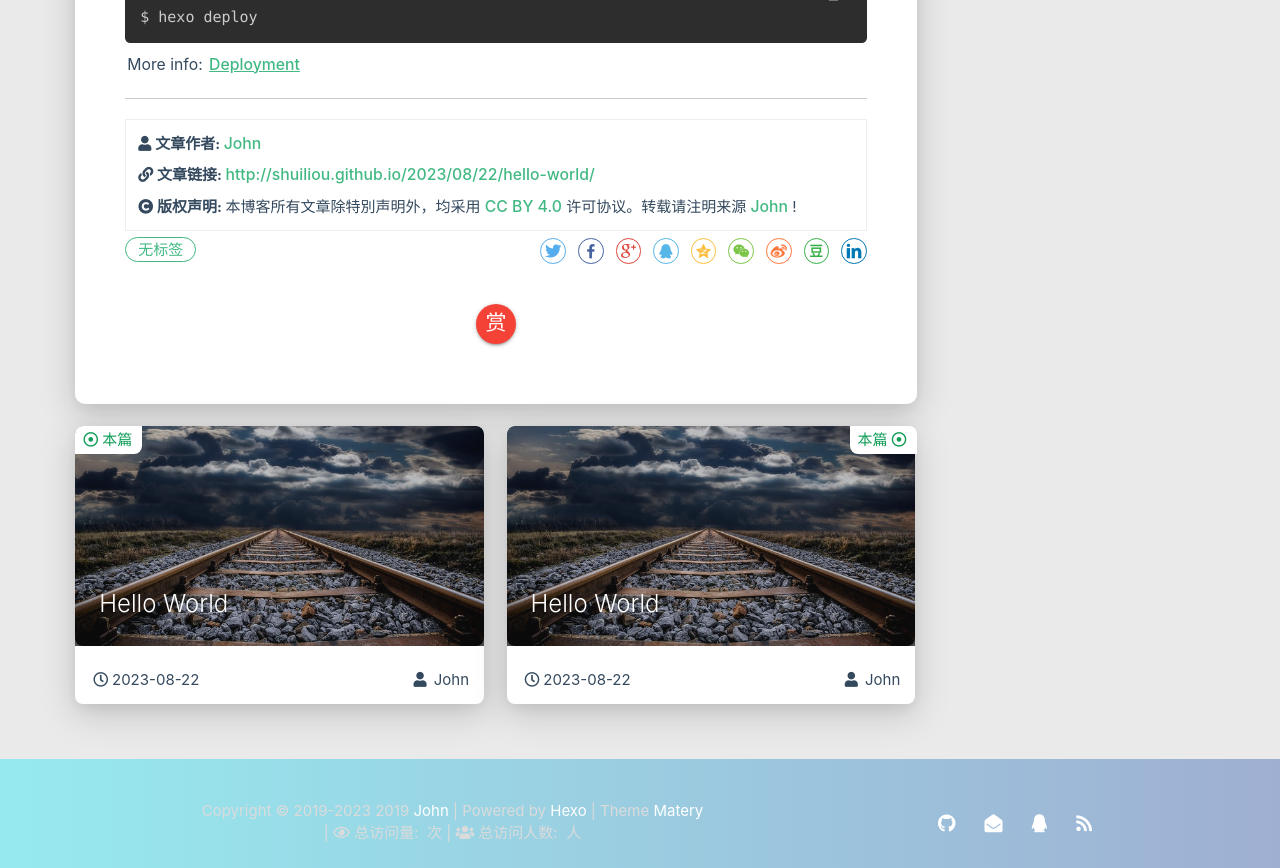
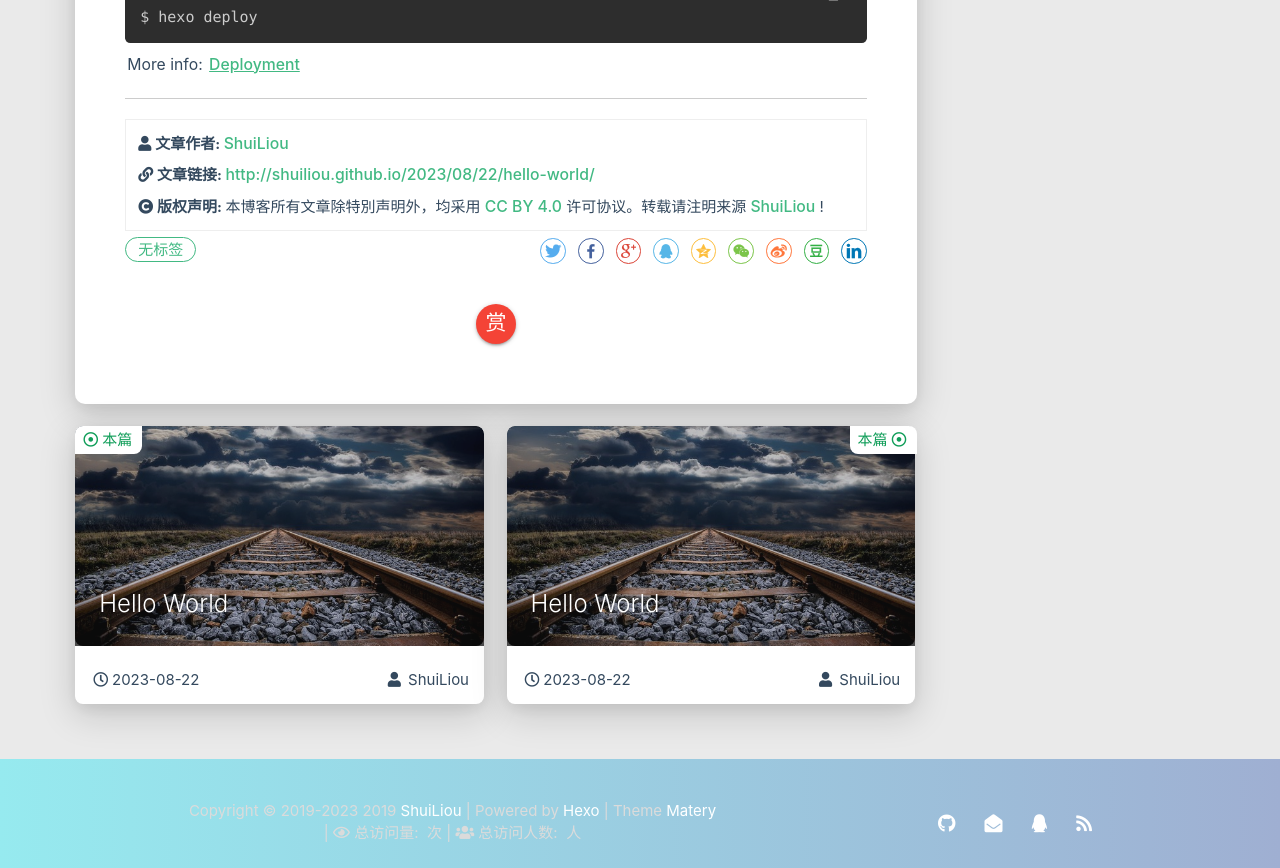
Before and after one commit to shuiliou/shuiliou.github.io, a plain HTML site: page 2023/08/22/hello-world/index.html in a window 1280 px wide. Shown: the part 1200-2068 px from the top of the page. Drawn offline with Linux system fonts and the light colour scheme; some packages are replaced by stand-ins of ours; a script that the page names is missing.

Commit message:
Site updated: 2023-08-23 19:20:20

```diff
--- a/2023/08/22/hello-world/index.html
+++ b/2023/08/22/hello-world/index.html
@@ -494,7 +494,7 @@
                     </i>
                 </span>
                 <span class="reprint-info">
-                    <a href="/about" rel="external nofollow noreferrer">John</a>
+                    <a href="/about" rel="external nofollow noreferrer">ShuiLiou</a>
                 </span>
             </div>
             <div class="reprint__type">
@@ -517,7 +517,7 @@
                     本博客所有文章除特別声明外，均采用
                     <a href="https://creativecommons.org/licenses/by/4.0/deed.zh" rel="external nofollow noreferrer" target="_blank">CC BY 4.0</a>
                     许可协议。转载请注明来源
-                    <a href="/about" target="_blank">John</a>
+                    <a href="/about" target="_blank">ShuiLiou</a>
                     !
                 </span>
             </div>
@@ -736,7 +736,7 @@
                         <span class="publish-author">
 
                             <i class="fas fa-user fa-fw"></i>
-                            John
+                            ShuiLiou
 
                         </span>
                     </div>
@@ -774,7 +774,7 @@
                         <span class="publish-author">
 
                             <i class="fas fa-user fa-fw"></i>
-                            John
+                            ShuiLiou
 
                         </span>
                     </div>
@@ -973,7 +973,7 @@
                 <span id="year">2019-2023</span>
 
             <span id="year">2019</span>
-            <a href="/about" target="_blank">John</a>
+            <a href="/about" target="_blank">ShuiLiou</a>
             |&nbsp;Powered by&nbsp;<a href="https://hexo.io/" target="_blank">Hexo</a>
             |&nbsp;Theme&nbsp;<a href="https://github.com/blinkfox/hexo-theme-matery" target="_blank">Matery</a>
             <br>
@@ -1016,7 +1016,7 @@
 
 
 
-    <a href="https://qm.qq.com/q/y6aIxi8aT8&personal_qrcode_source=3" class="tooltipped" target="_blank" data-tooltip="QQ联系我: 1181062873" data-position="top" data-delay="50">
+    <a href="https://qm.qq.com/q/y6aIxi8aT8&personal_qrcode_source=3" class="tooltipped" target="_blank" data-tooltip="QQ联系我: 2394848820" data-position="top" data-delay="50">
         <i class="fab fa-qq"></i>
     </a>
 
--- a/atom.xml
+++ b/atom.xml
@@ -10,7 +10,7 @@
   <id>http://shuiliou.github.io/</id>
 
   <author>
-    <name>John</name>
+    <name>ShuiLiou</name>
 
   </author>
 
```
Also changed, not shown: about/index.html (+6 -6 lines), archives/2023/08/index.html (+3 -3 lines), archives/2023/index.html (+3 -3 lines), archives/index.html (+3 -3 lines), categories/index.html (+2 -2 lines), friends/index.html (+2 -2 lines), index.html (+4 -4 lines), tags/index.html (+2 -2 lines).
